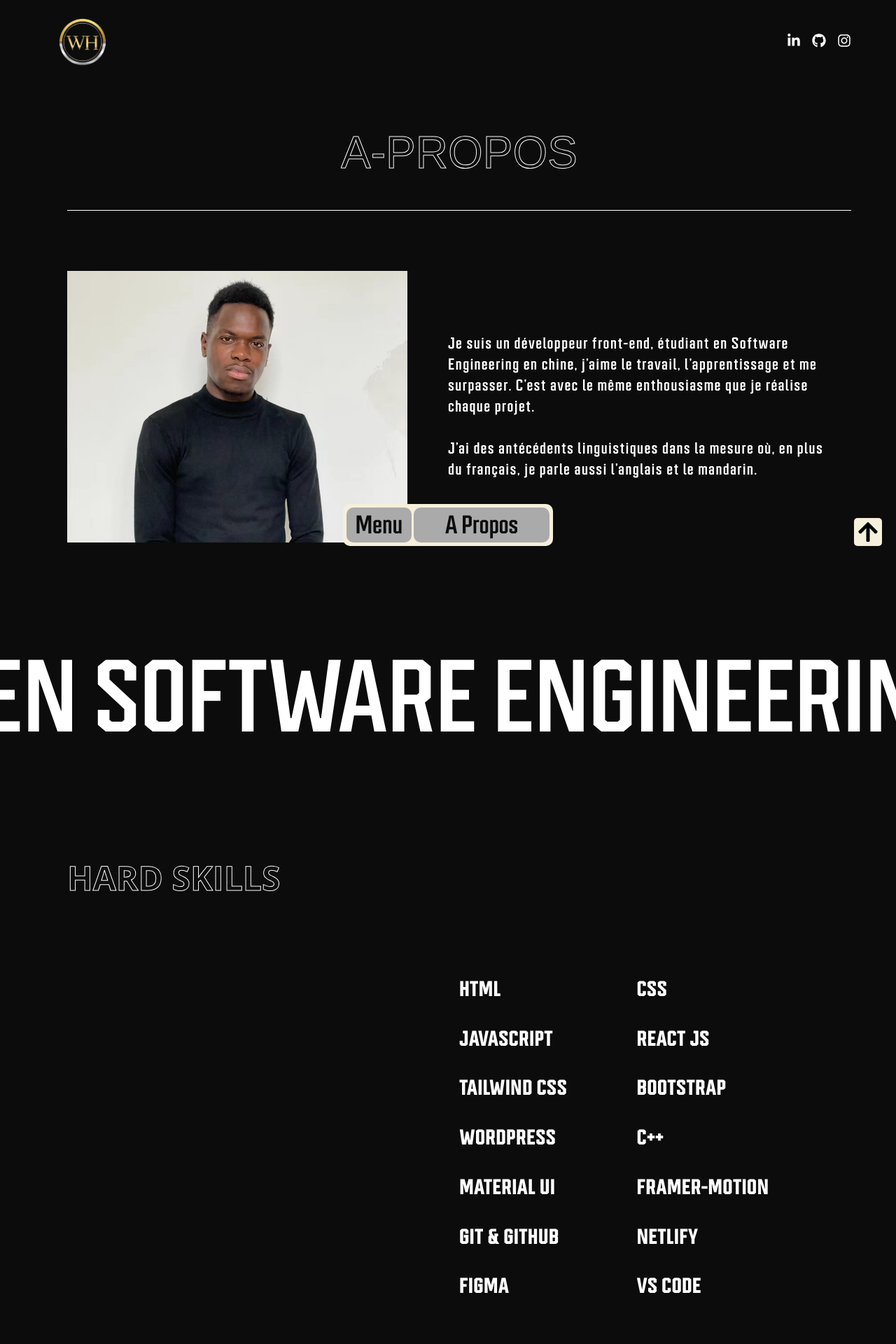
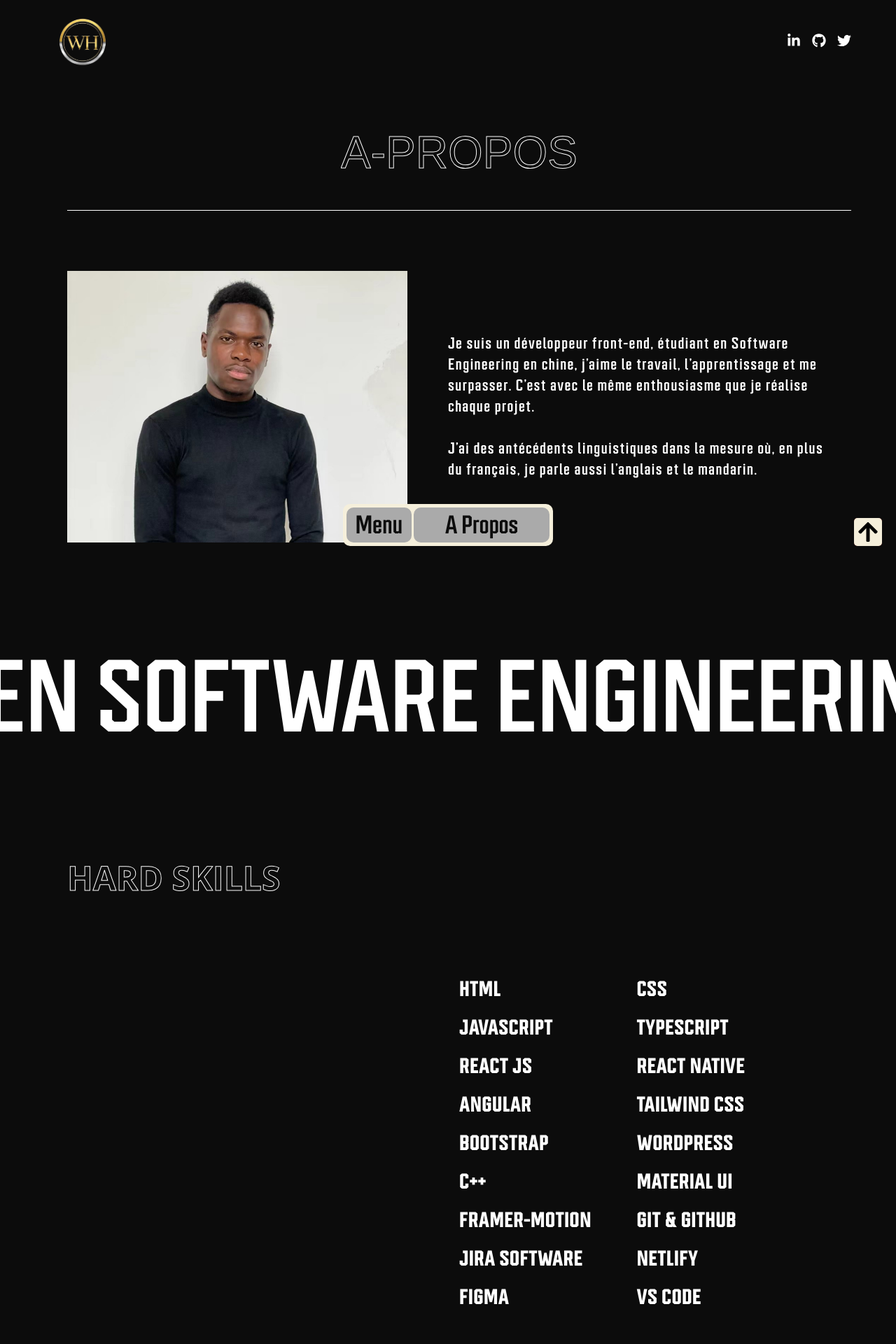
Before and after one commit to William-Hortone/porfolio2023, a React (Create React App) app: page /about in a window 1280 px wide. Shown: the top 1920 px of the page at 70% size. Built offline with nearby package versions, Linux system fonts and the light colour scheme; a web font is replaced by a local one.

Commit message:
Added the smooth scroll

```diff
--- a/package.json
+++ b/package.json
@@ -3,6 +3,7 @@
   "version": "0.1.0",
   "private": true,
   "dependencies": {
+    "@studio-freight/lenis": "^1.0.29",
     "@testing-library/jest-dom": "^5.16.5",
     "@testing-library/react": "^13.4.0",
     "@testing-library/user-event": "^13.5.0",
--- a/src/App.js
+++ b/src/App.js
@@ -2,11 +2,23 @@ import React, { useState, useEffect } from "react";
 import { Preloader } from "./components";
 import { Home, About, Projects } from "./pages";
 import { Routes, Route } from "react-router-dom";
+import Lenis from "@studio-freight/lenis";
 
 import "./App.css";
 
 const App = () => {
   const [showPreloader, setShowPreloader] = useState(true);
+
+  useEffect(() => {
+    const lenis = new Lenis();
+
+    function raf(time) {
+      lenis.raf(time);
+      requestAnimationFrame(raf);
+    }
+
+    requestAnimationFrame(raf);
+  }, []);
 
   useEffect(() => {
     setTimeout(() => {
--- a/src/components/Header/Header.jsx
+++ b/src/components/Header/Header.jsx
@@ -1,6 +1,6 @@
 import React from "react";
 import images from "../../constants/images";
-import { FaInstagram, FaLinkedinIn, FaGithub } from "react-icons/fa";
+import { FaTwitter, FaLinkedinIn, FaGithub } from "react-icons/fa";
 
 import "./header.css";
 
@@ -17,8 +17,8 @@ const Header = () => {
         <a href="https://github.com/William-Hortone" targe="blank">
           <FaGithub style={{ color: "white", fontSize: "20px " }} />
         </a>
-        <a href="https://www.instagram.com/will_hortone/" targe="blank">
-          <FaInstagram style={{ color: "white", fontSize: "20px " }} />
+        <a href="https://twitter.com/williamhortone" targe="blank">
+          <FaTwitter style={{ color: "white", fontSize: "20px " }} />
         </a>
       </div>
     </div>
--- a/src/containers/Skills/Skills.jsx
+++ b/src/containers/Skills/Skills.jsx
@@ -18,7 +18,10 @@ const Skills = () => {
           <Skill skillTitle="html" img={images.html} />
           <Skill skillTitle="css" img={images.css} />
           <Skill skillTitle="javascript" img={images.js} />
+          <Skill skillTitle="TypeScript" />
           <Skill skillTitle="react js" img={images.react} />
+          <Skill skillTitle="react Native" />
+          <Skill skillTitle="Angular" />
           <Skill skillTitle="tailwind css" img={images.tailwind} />
           <Skill skillTitle="bootstrap" img={images.bootstrap} />
           <Skill skillTitle="wordpress" img={images.wordpress} />
@@ -26,6 +29,7 @@ const Skills = () => {
           <Skill skillTitle="Material Ui" img={images.material} />
           <Skill skillTitle="framer-motion" img={images.motion} />
           <Skill skillTitle="git & Github" img={images.git} />
+          <Skill skillTitle="Jira Software" />
           <Skill skillTitle="Netlify" img={images.netlify} />
           <Skill skillTitle="figma" img={images.figma} />
           <Skill skillTitle="vs code" img={images.vscode} />
--- a/src/index.css
+++ b/src/index.css
@@ -23,7 +23,11 @@
   box-sizing: border-box;
   padding: 0;
   margin: 0;
+
+
+
   scroll-behavior: smooth;
+
 }
 
 a {
```
Also changed, not shown: src/constants/images.js (line endings or trailing spaces), 1 other file (tests, documents, lock files or other folders).
